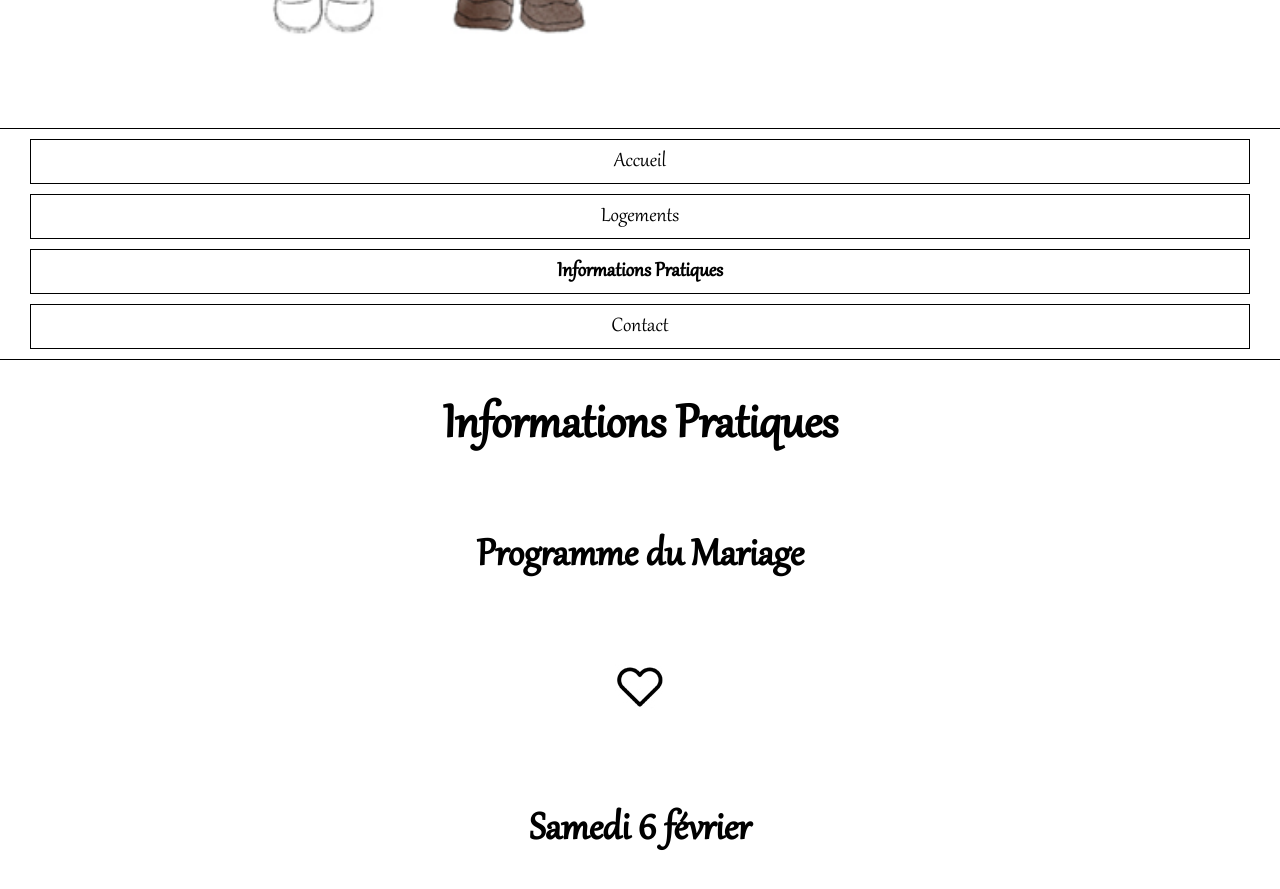
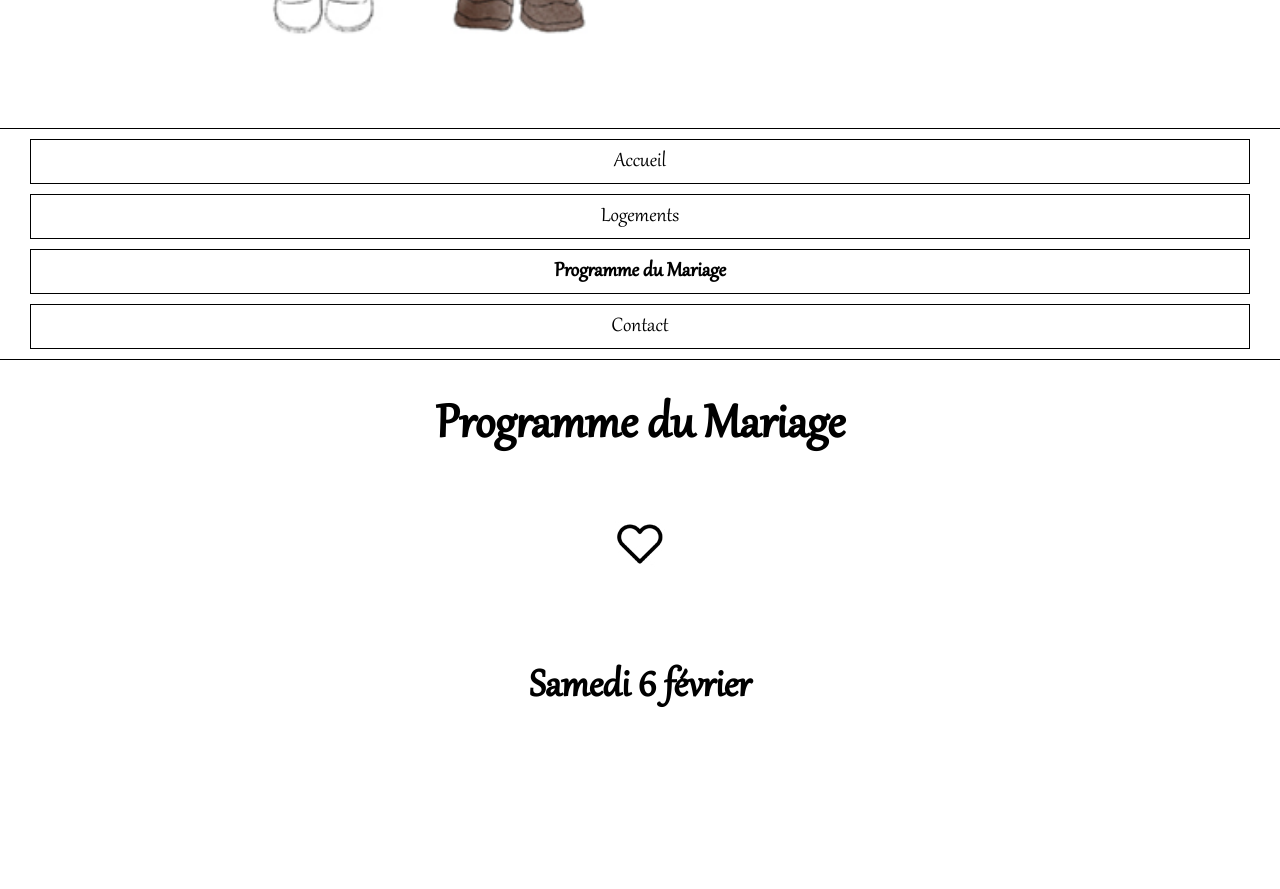
Before and after one commit to Germinal-A/Site-du-Mariage-de-Julia-et-Germain, a Jekyll site: the page built from informations-pratiques.md, in a window 1280 px wide and 900 px high, scrolled down 595 px. Shown: the top 889 px of the window. Built offline with Jekyll 4.4.1, drawn with Linux system fonts in a browser that asks for light colours.

Commit message:
Update informations-pratiques.md

```diff
--- a/informations-pratiques.md
+++ b/informations-pratiques.md
@@ -1,14 +1,11 @@
 ---
 layout: default
 center_everything: 1
-title: "Informations Pratiques"
+title: "Programme du Mariage"
 weight: 3
 ---
 
 ## {{page.title}}
-
-
-### Programme du Mariage
 
 <img src="assets/Coeur.jpg">
 
```
